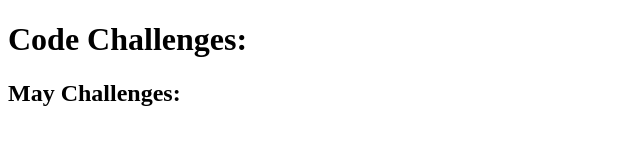
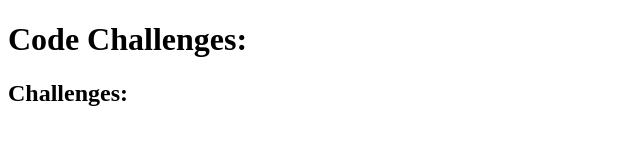
Before and after one commit to EvShaw/CodeChallenges, a plain HTML site: page aprilChallenges/index.html in a window 1280 px wide. Shown: the whole page, without its empty margins (0-640 px from the left). Drawn offline with Linux system fonts and the light colour scheme.

Commit message:
Daily code challenge file setup

```diff
--- a/aprilChallenges/index.html
+++ b/aprilChallenges/index.html
@@ -1,26 +1,20 @@
 <!DOCTYPE html>
 <html lang="en">
 <head>
+
     <meta charset="UTF-8">
     <meta http-equiv="X-UA-Compatible" content="IE=edge">
     <meta name="viewport" content="width=device-width, initial-scale=1.0">
     <title>Code Challenges</title>
+
 </head>
 <body>
+
     <h1>Code Challenges:</h1>
 
-    <h2>May Challenges:</h2>
-
-
-
+    <h2>Challenges:</h2>
 
     <script src="js/aug2022/aug25th.js"></script>
 
-
-
-
-
-
-
 </body>
 </html>
```
